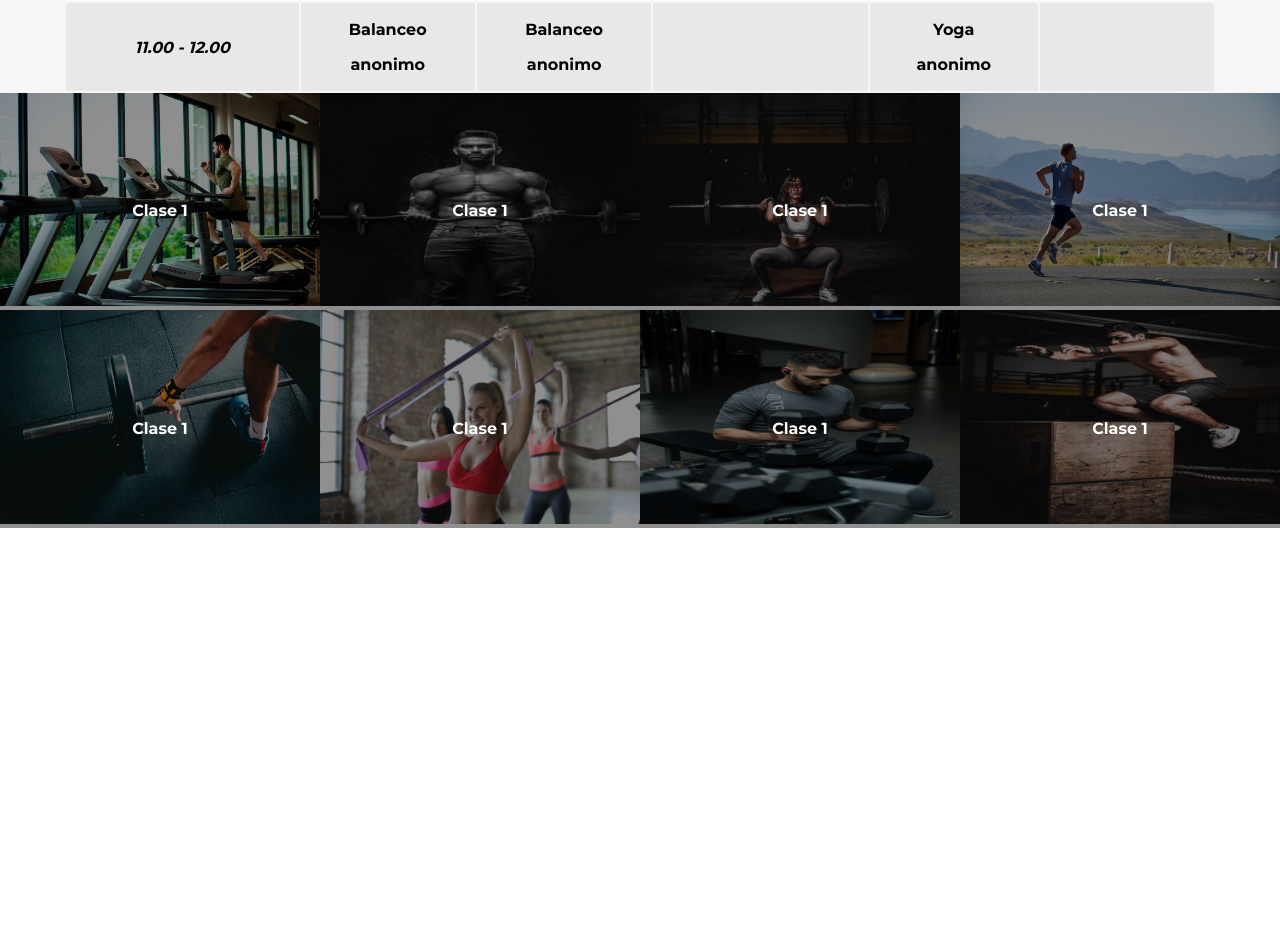
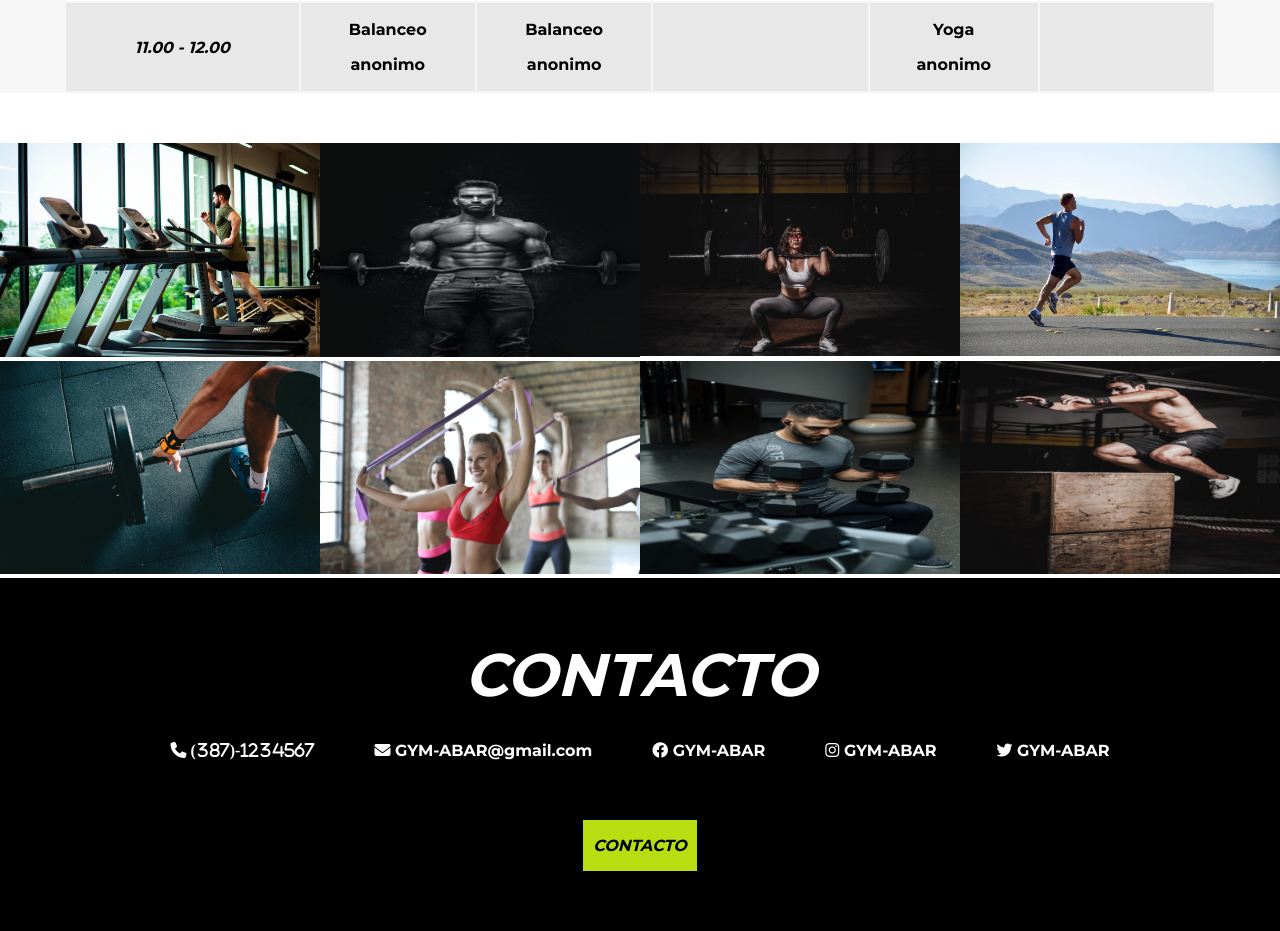
Before and after one commit to brianarjona00/DESARROLLO1, a plain HTML site: page index.html in a window 1280 px wide. Shown: the part 1606-2537 px from the top of the page. Before the commit the page ends 2134 px from the top, so only its background shows below. Drawn offline with Linux system fonts and the light colour scheme.

Commit message:
modifique algunos links y modifique el footer

```diff
--- a/css/style.css
+++ b/css/style.css
@@ -113,10 +113,13 @@ h2 {
     text-align: center;
     font-size: 60px;
     font-style: italic;
+    margin-top: 50px;
 }
 #galeria {
     display: flex;
     flex-wrap: wrap;
+    overflow: hidden;
+    margin-top: 50px;
 }
 #galeria img {
     width: 100%;
@@ -134,8 +137,36 @@ h2 {
     height: 100%;
     color: #fff;
     text-align: center;
+    display: none;
 }
 .oculto h4 {
     position: relative;
     top: 40%;
 }
+#contact {
+    background: #000;
+    text-align: center;
+    color: #fff;
+    padding: 60px 0;
+}
+#contact h2 {
+    margin: 0;
+}
+#contact svg {
+    color: #b8de11;
+}
+.info {
+    display: flex;
+    justify-content: center;
+}
+.info p {
+margin: 30px ;
+}
+#contact a {
+    background: #b8de11;
+    color: #000;
+    font-style: italic;
+    padding: 1rem 10px ;
+    display: inline-block;
+    margin-top: 30px;
+}
--- a/index.html
+++ b/index.html
@@ -3,12 +3,25 @@
 <head>
     <meta charset="UTF-8">
     <meta http-equiv="X-UA-Compatible" content="IE=edge">
+    <!-- Responsive -->
     <meta name="viewport" content="width=device-width, initial-scale=1.0">
-   <link rel="stylesheet" href="css/style.css">
+   <!-- Mi css -->
+    <link rel="stylesheet" href="css/style.css">
+    <!-- Google Font -->
    <link rel="preconnect" href="https://fonts.googleapis.com">
 <link rel="preconnect" href="https://fonts.gstatic.com" crossorigin>
 <link href="https://fonts.googleapis.com/css2?family=Montserrat:wght@700;800&display=swap" rel="stylesheet">
-    <title>GYM-ABAR</title>
+     <!--Font awesome-->
+     <link
+     rel="stylesheet"
+     href="https://cdnjs.cloudflare.com/ajax/libs/font-awesome/6.2.1/css/all.min.css"
+     integrity="sha512-MV7K8+y+gLIBoVD59lQIYicR65iaqukzvf/nwasF0nqhPay5w/9lJmVM2hMDcnK1OnMGCdVK+iQrJ7lzPJQd1w=="
+     crossorigin="anonymous"
+     referrerpolicy="no-referrer"
+   />
+    <!--Icono Favorito-->
+    <link rel="shortcut icon" href="img/logo.png" type="image/x-icon" />
+<title>GYM-ABAR</title>
 </head>
 <body>
     <header>
@@ -167,5 +180,25 @@
             </div>
         </div>
      </section>
+     <section id="contact">
+        <div class="contenedor">
+            <h2>CONTACTO</h2>
+<div class="info">
+    <p><i class="fa-solid fa-phone">
+        (387)-1234567
+    </i></p>
+    <p><i class="fa-solid fa-envelope"></i>
+        GYM-ABAR@gmail.com
+    </p>
+    <p><i class="fa-brands fa-facebook"></i>
+    GYM-ABAR</p>
+    <p><i class="fa-brands fa-instagram"></i>
+    GYM-ABAR</p>
+    <p><i class="fa-brands fa-twitter"></i>
+    GYM-ABAR</p>
+</div>
+<a href="">CONTACTO</a>
+        </div>
+     </section>
 </body>
 </html>
```
